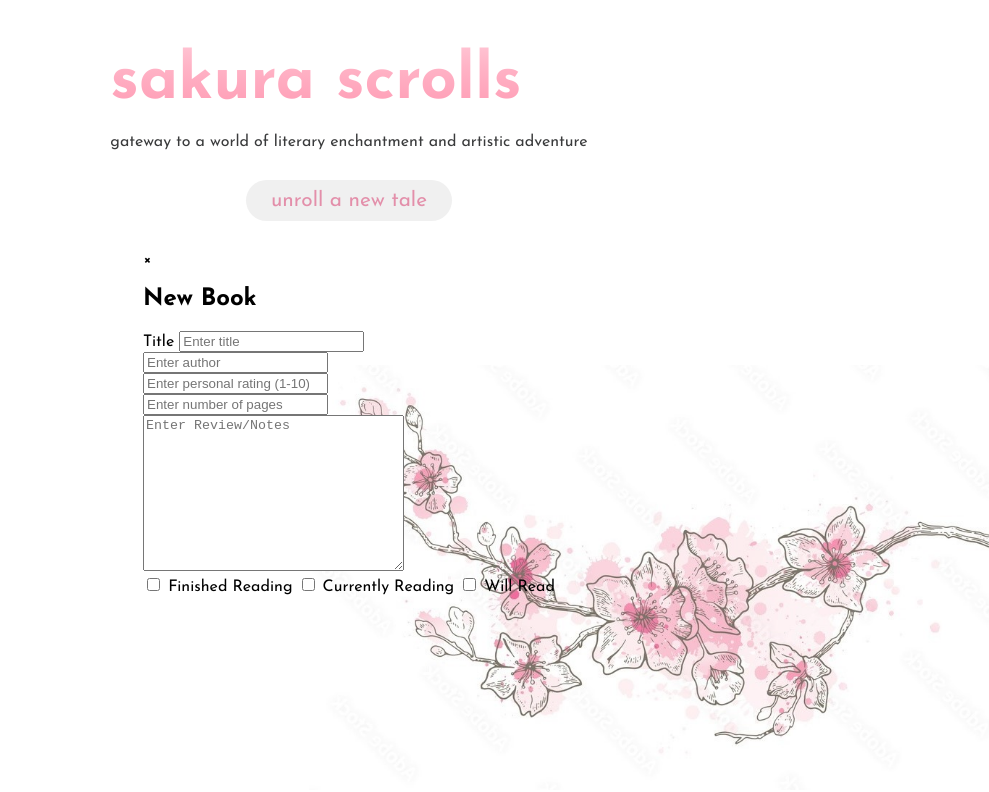
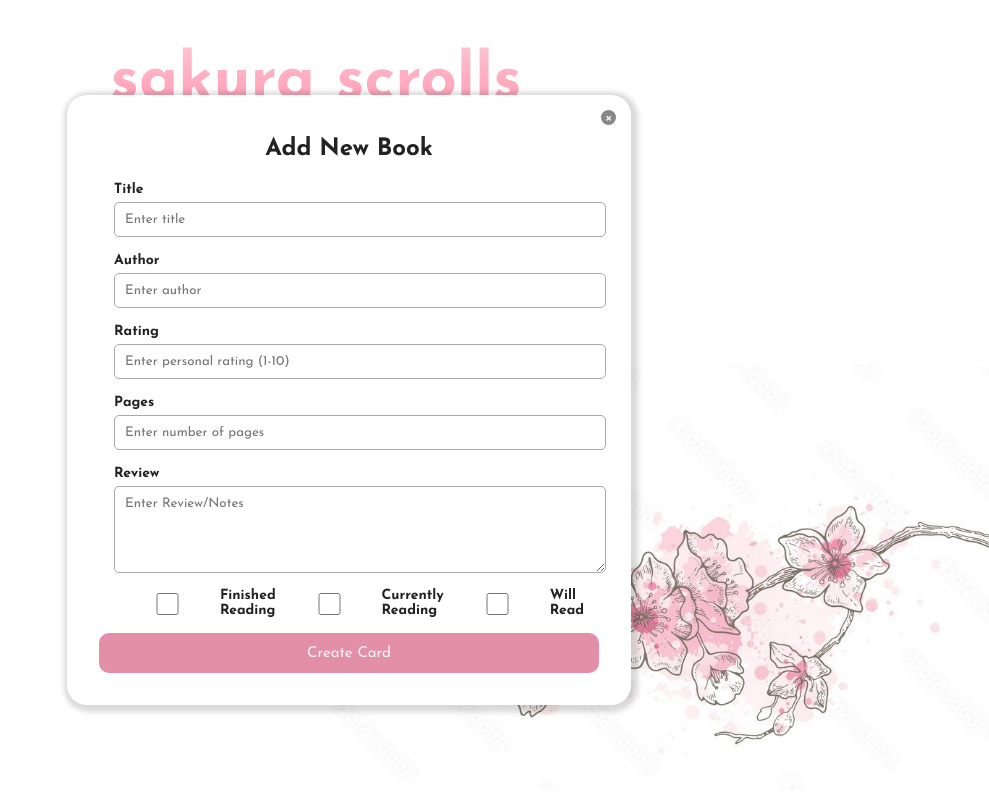
Before and after one commit to deeowemez/library, a plain HTML site: page index.html in a window 1280 px wide. Both pictures are taken after a click on the button "unroll a new tale". Shown: the whole page, without its empty margins (291-1280 px from the left). Drawn offline with Linux system fonts and the light colour scheme; a web font is replaced by a local one.

Commit message:
add popup window for adding a new book

```diff
--- a/index.html
+++ b/index.html
@@ -14,42 +14,45 @@
             <div class="main">sakura scrolls</div>
             <div class="sub">gateway to a world of literary enchantment and artistic adventure</div>
         </div>
-        <button class="new-book">unroll a new tale</a></button>
+        <div class="newbook-btn"><button id="new-book">unroll a new tale</button></div>
         <img src="./photos/sakura.jpg" id="sakura" alt="sakura.jpg">
         <div class="popup">
             <div class="close-btn">&times;</div>
             <form action="#" method="post">
-                <h2>New Book</h2>
+                <h2>Add New Book</h2>
                 <div class="form-element">
                     <label for="title">Title</label>
                     <input type="text" id="title" placeholder="Enter title" required>
                 </div>
                 <div class="form-element">
-                    <label for="author"></label>
+                    <label for="author">Author</label>
                     <input type="text" id="author" placeholder="Enter author" required>
                 </div>
                 <div class="form-element">
-                    <label for="rating"></label>
+                    <label for="rating">Rating</label>
                     <input type="number" id="rating" placeholder="Enter personal rating (1-10)" required>
                 </div>
                 <div class="form-element">
-                    <label for="pages"></label>
+                    <label for="pages">Pages</label>
                     <input type="number" id="pages" placeholder="Enter number of pages" required>
                 </div>
-                <div class="form-element">
-                    <label for="review"></label>
-                    <textarea name="review" id="review" cols="30" rows="10" placeholder="Enter Review/Notes"></textarea>
+                <div class="form-element review">
+                    <label for="review">Review</label>
+                    <textarea name="review" id="review" cols="30" rows="5" placeholder="Enter Review/Notes"></textarea>
                 </div>
-                <div class="form-element">
+                <div class="form-element status">
                     <input type="checkbox" id="finished">
                     <label for="finished">Finished Reading</label>
                     <input type="checkbox" id="current">
                     <label for="currently">Currently Reading</label>
                     <input type="checkbox" id="willread">
                     <label for="willread">Will Read</label>
+                </div>
+                <button id="submit" type="submit">Create Card</button>
+            </form>
+        </div>
+        <div class="content">
 
-                </div>
-            </form>
         </div>
     </div>
 <script src="script.js"></script>
--- a/script.js
+++ b/script.js
@@ -5,8 +5,46 @@ function Book() {
 }
 
 function addBookToLibrary() {
+  document.querySelector('.popup').classList.remove('active');
+  const title = document.getElementById('title').value;
+  const author = document.getElementById('author').value;
+  const rating = document.getElementById('rating').value;
+  const pages = document.getElementById('pages').value;
+  const review = document.getElementById('review').value;
+  const finished = document.getElementById('finished').checked;
+  const current = document.getElementById('current').checked;
+  const willread = document.getElementById('willread').checked;
+  console.log(`${title}, ${author}`)
 
 }
 
-const newbook = document.getElementById('newbook');
-newbook.addEventListener('click', addBookToLibrary);
+function createCard(){
+
+}
+
+
+// start popup div & create a new book
+const newbook = document.getElementById('new-book');
+newbook.addEventListener('click', () => {
+  document.querySelector('.popup').classList.add('active');
+});
+
+// close popup div
+const closebtn = document.querySelector('.popup .close-btn')
+closebtn.addEventListener('click', () => {
+  document.querySelector('.popup').classList.remove('active');
+});
+
+//submit button in popup
+// const submit =  document.querySelector('#submit');
+// submit.addEventListener('click', (event) => {
+//   event.preventDefault();
+//   addBookToLibrary();
+// });
+
+//submit button in popup
+const form =  document.querySelector('form');
+form.addEventListener('submit', (event) => {
+  event.preventDefault();
+  addBookToLibrary();
+});
--- a/styles.css
+++ b/styles.css
@@ -2,6 +2,7 @@ body{
     margin: 0;
     padding: 0;
     font-family: 'Josefin Sans', 'Roboto',sans-serif;
+    box-sizing: border-box;
 }
 
 .container{
@@ -14,12 +15,6 @@ body{
     overflow-x: hidden;
 }
 
-/* .title{
-    display: flex;
-    flex-direction: column;
-    align-items: center;
-} */
-
 .title .main{
     background: #FFE5EC;
     background: linear-gradient(to bottom, #FFE5EC 0%, #FFB3C6 50%, #FF8FAB 100%);
@@ -28,14 +23,20 @@ body{
     font-size: 4rem;
     font-weight: 900;
     padding: 50px 0 20px 0;
-    /* text-shadow: 2px 2px #3A3B3C; */
 }
 
 .title .sub{
     color: #3A3B3C;
 }
 
-.new-book{
+.newbook-btn{
+    position: absolute;
+    top: 30%;
+    left: 50%;
+    transform: translate(-50%, -50%);
+}
+
+#new-book{
     margin: 30px 0;
     padding: 10px 25px;
     font-size: 1.3rem;
@@ -46,6 +47,7 @@ body{
     border: none;
     outline: none;
     color: #E38FAA;
+    z-index: 2;
 }
 
 #sakura{
@@ -54,6 +56,91 @@ body{
     position: absolute;
     bottom: 10px;
     right: -20px;
-    z-index: -1;
+    z-index: -2;
     opacity: .8;
 }
+
+.popup{
+    position: absolute;
+    top: 50%;
+    left: 50%;
+    opacity: 0;
+    transform: translate(-50%, -50%) scale(1.25);
+    width: 500px;
+    background: #fff;
+    padding: 2rem;
+    box-shadow: 2px 2px 5px 5px rgb(0,0,0,0.15);
+    border-radius: 20px;
+    transition: top 0ms ease-in-out 200ms,
+                opacity 200ms ease-in-out 0ms,
+                transform 200ms ease-in-out 0ms;
+    z-index: -1;
+}
+
+.popup.active{
+    opacity: 1;
+    transform: translate(-50%, -50%) scale(1);
+    transition: top 0ms ease-in-out 200ms,
+                opacity 200ms ease-in-out 0ms,
+                transform 200ms ease-in-out 0ms;
+    z-index: 3;
+}
+
+.popup .close-btn{
+    position: absolute;
+    top: 15px;
+    right: 15px;
+    width: 15px;
+    height: 15px;
+    background: #888;
+    color: #eee;
+    text-align: center;
+    line-height: 15px;
+    border-radius: 15px;
+    cursor: pointer;
+}
+
+.popup form h2{
+    text-align: center;
+    color: #222;
+    margin: 10px 0 20px;
+}
+
+.popup form .form-element{
+    margin: 15px;
+}
+
+.popup form .form-element label{
+    font-size: 14px;
+    color: #222;
+    font-weight: 700;
+}
+
+.popup form .form-element textarea,
+.popup form .form-element input{
+    font-family: 'Josefin Sans', 'Roboto',sans-serif;
+    margin-top: 5px;
+    display: block;
+    width: 100%;
+    padding: 10px;
+    outline: none;
+    border: 1px solid #aaa;
+    border-radius: 5px;
+}
+
+.popup form .form-element.status{
+    display: flex;
+}
+
+.popup form button{
+    width: 100%;
+    height: 40px;
+    border: none;
+    outline: none;
+    font-size: 15px;
+    background: #E38FAA;
+    color: #f5f5f5;
+    border-radius: 10px;
+    cursor: pointer;
+    font-family: 'Josefin Sans', 'Roboto',sans-serif;
+}
```
Also changed, not shown: 1 other file.
